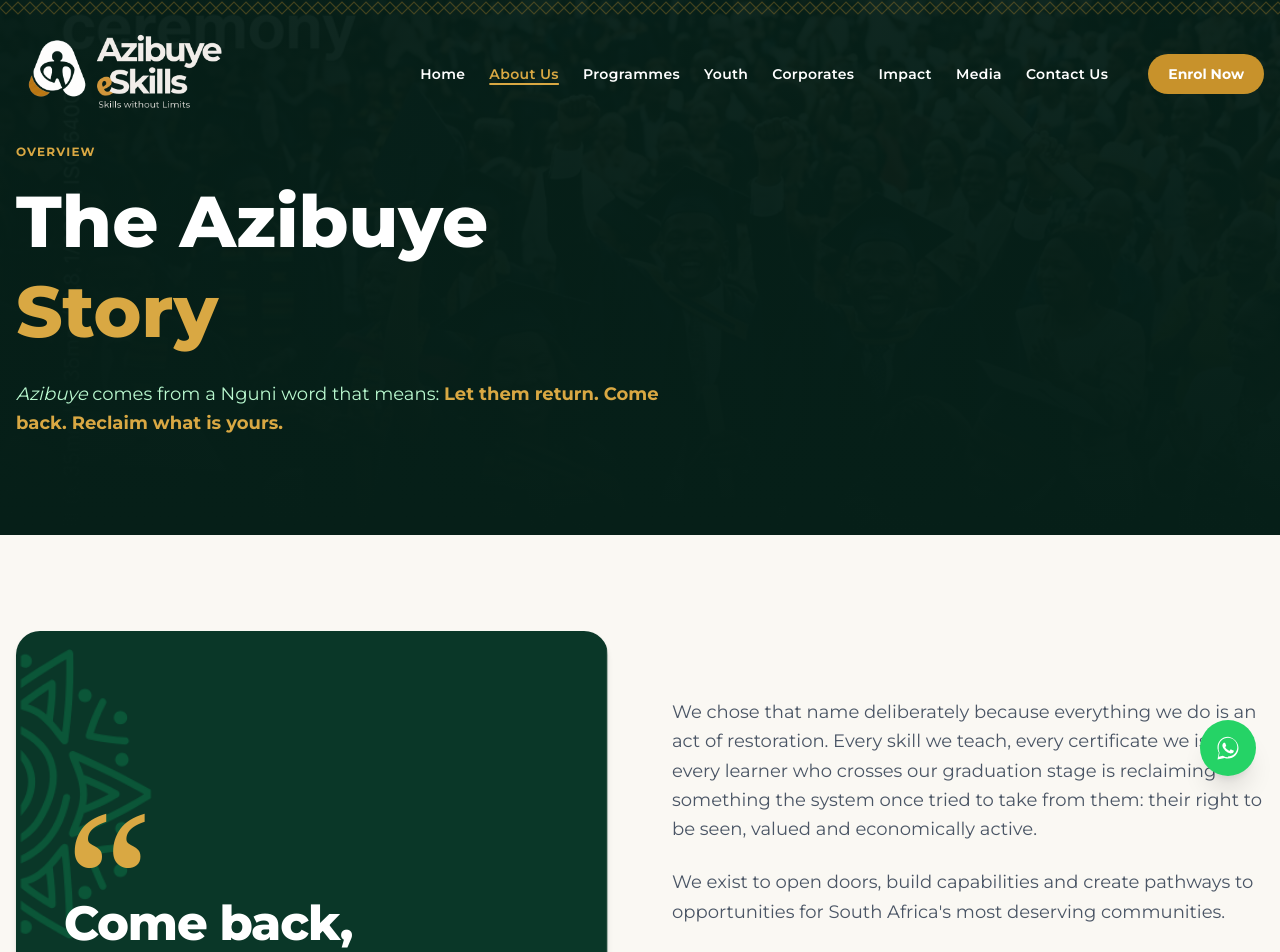
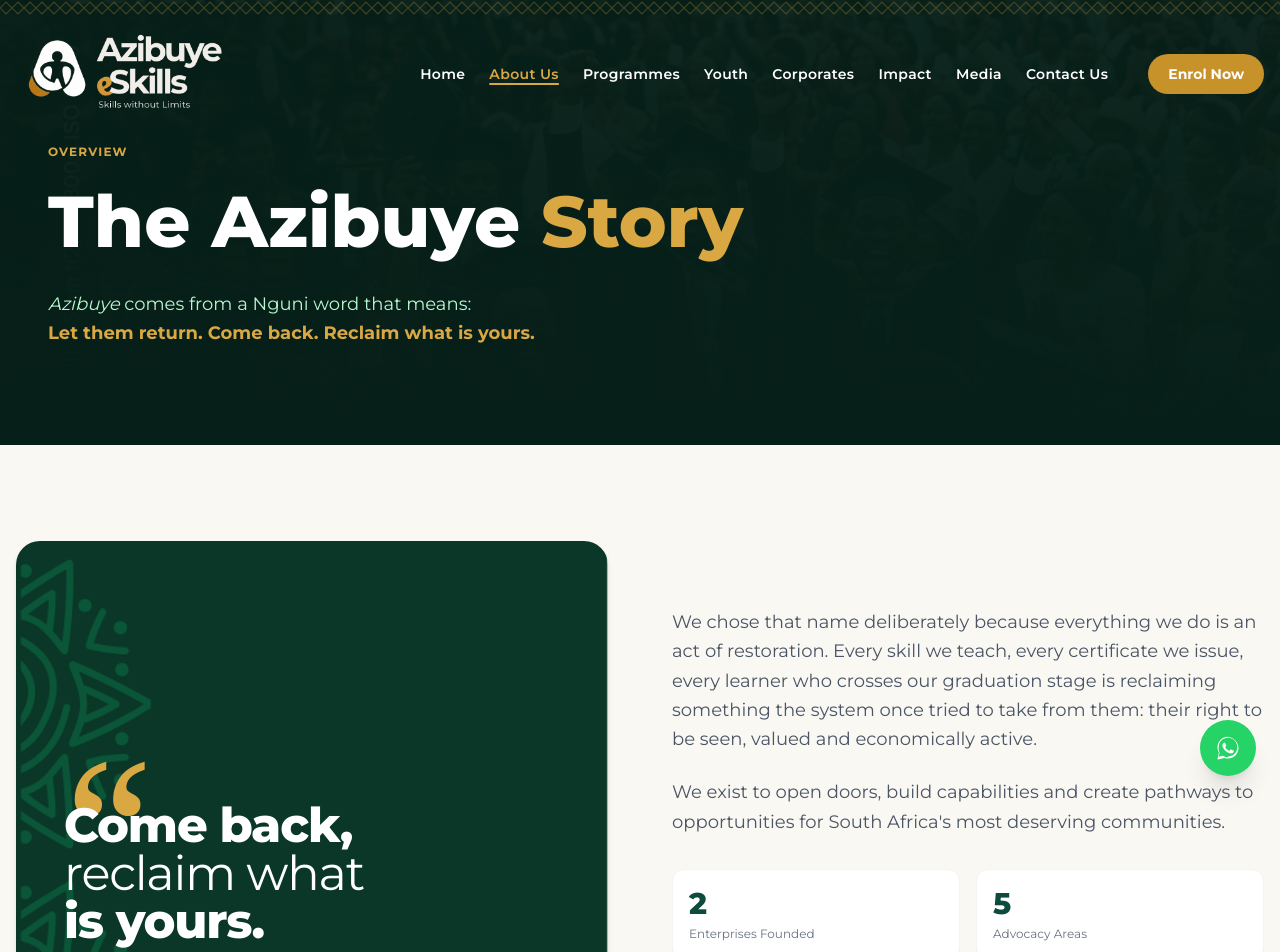
Before and after one commit to AliMora83/Azibuye-Website, a Next.js app in the folder azibuye/: page /about in a window 1280 px wide. Shown: the top 952 px of the page. Built offline with nearby package versions, Linux system fonts and the light colour scheme.

Commit message:
Add Zulu pattern divider to Homepage and stage user layout updates in About page

```diff
--- a/azibuye/app/about/page.js
+++ b/azibuye/app/about/page.js
@@ -60,14 +60,14 @@
           <div className="absolute inset-0 bg-gradient-to-b from-green-950/80 to-green-950" />
         </div>
         <div className="absolute top-0 left-0 right-0 zulu-border opacity-30" />
-        <div className="relative z-10 max-w-7xl mx-auto px-4">
+        <div className="relative z-10 max-w-7xl mx-auto px-12">
           <motion.div initial={{ opacity: 0, y: 50 }} animate={{ opacity: 1, y: 0 }} transition={{ duration: 0.8 }}>
             <p className="text-gold-400 font-bold text-xs tracking-widest uppercase mb-4">Overview</p>
             <h1 className="text-5xl md:text-7xl font-extrabold text-white mb-6 leading-tight">
-              The Azibuye<br /><span className="text-gold-400">Story</span>
+              The Azibuye<span className="text-gold-400"> Story</span>
             </h1>
             <p className="text-green-200 text-lg max-w-2xl leading-relaxed">
-              <em>Azibuye</em> comes from a Nguni word that means:{' '}
+              <em>Azibuye</em> comes from a Nguni word that means:{' '}<br />
               <span className="text-gold-400 font-bold">Let them return. Come back. Reclaim what is yours.</span>
             </p>
           </motion.div>
@@ -79,10 +79,10 @@
         <div className="max-w-7xl mx-auto px-4 grid grid-cols-1 lg:grid-cols-2 gap-16 items-center">
           <SectionReveal>
             <div className="relative w-full aspect-square bg-[url('/images/box.png')] bg-cover bg-center rounded-3xl p-8 md:p-12 flex flex-col justify-center text-left overflow-hidden shadow-md">
-              <span className="text-gold-400 text-[9rem] md:text-[12rem] font-serif leading-none -mb-12 md:-mb-20 block select-none">“</span>
-              <p className="text-white text-3xl md:text-4xl lg:text-5xl font-extrabold leading-tight tracking-tight">
+              <span className="text-gold-400 text-[9rem] md:text-[12rem] font-serif leading-none -mb-30 block select-none">“</span>
+              <p className="text-white text-3xl md:text-4xl lg:text-5xl font-extrabold leading-12 tracking-tight">
                 Come back,<br />
-                reclaim what<br />
+                <span className="font-light">reclaim what</span><br />
                 is yours.
               </p>
             </div>
--- a/azibuye/app/page.js
+++ b/azibuye/app/page.js
@@ -141,6 +141,9 @@
           </div>
         </div>
       </section>
+
+      {/* Zulu Pattern Divider */}
+      <div className="w-full h-12 bg-green-950 bg-[url('/images/pattern.png')] bg-repeat-x bg-center bg-[length:auto_28px] relative z-10" />
 
       {/* ─── TWO PATHWAYS ─── */}
       <section className="bg-cream-50 py-24">
```
